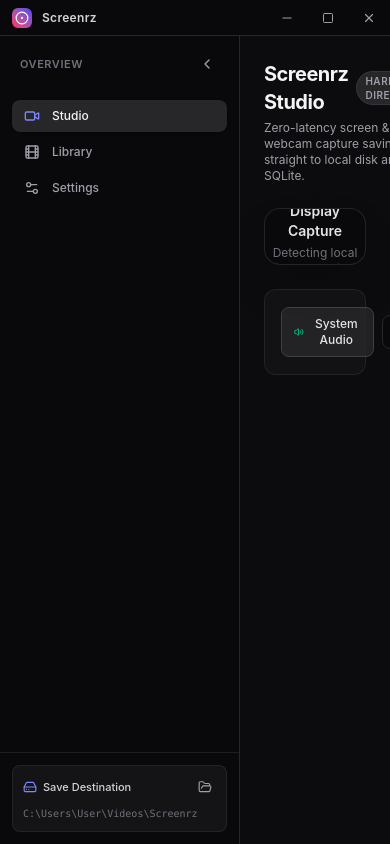
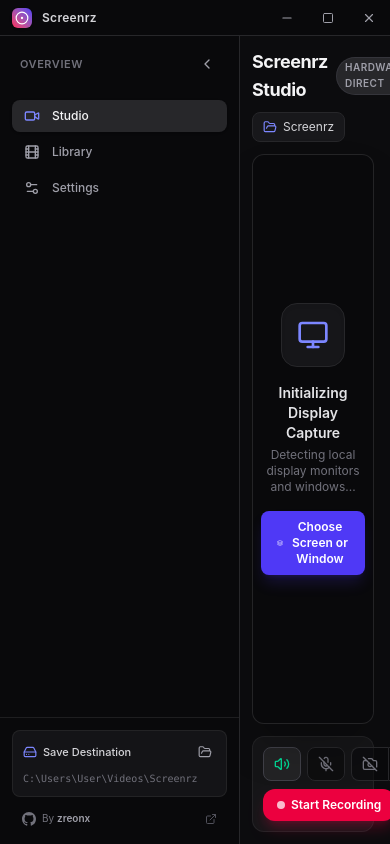
Before and after one commit to zreonx/screenrz, a React (Vite) app: page / in a window 390 px wide. Built offline with nearby package versions, Linux system fonts and the light colour scheme.

Commit message:
feat: add About & Developer section (zreonx), github link handler, and responsive Studio recording controls for low height/width

```diff
--- a/electron/preload.ts
+++ b/electron/preload.ts
@@ -55,6 +55,7 @@
   selectDirectory: () => ipcRenderer.invoke('dialog:select-directory'),
   openInExplorer: (filePath: string) => ipcRenderer.invoke('shell:open-in-explorer', filePath),
   openPath: (filePath: string) => ipcRenderer.invoke('shell:open-path', filePath),
+  openExternal: (url: string) => ipcRenderer.invoke('shell:open-external', url),
 
   // Screen Capturer Sources
   getSources: () => ipcRenderer.invoke('capturer:get-sources'),
--- a/package.json
+++ b/package.json
@@ -21,7 +21,7 @@
     "react",
     "tailwind"
   ],
-  "author": "",
+  "author": "zreonx",
   "license": "MIT",
   "dependencies": {
     "clsx": "^2.1.1",
--- a/src/components/layout/Sidebar.tsx
+++ b/src/components/layout/Sidebar.tsx
@@ -7,6 +7,7 @@
   ChevronLeft,
   ChevronRight,
   HardDrive,
+  ExternalLink,
 } from 'lucide-react';
 import { cn } from '@/lib/utils';
 import { AppSettings } from '@/types/electron';
@@ -174,6 +175,38 @@
             <FolderOpen className="w-4 h-4" />
           </button>
         )}
+
+        {/* Creator Attribution */}
+        {!collapsed ? (
+          <button
+            onClick={() => {
+              const url = 'https://github.com/zreonx';
+              window.electronAPI?.openExternal?.(url) || window.open(url, '_blank');
+            }}
+            className="w-full mt-2 flex items-center justify-between px-2.5 py-1.5 rounded-lg text-[10px] text-zinc-500 hover:text-zinc-200 hover:bg-zinc-900/80 transition-colors group"
+          >
+            <div className="flex items-center gap-1.5">
+              <svg className="w-3.5 h-3.5 fill-current text-zinc-500 group-hover:text-zinc-200 transition-colors" viewBox="0 0 24 24">
+                <path d="M12 0C5.37 0 0 5.37 0 12c0 5.31 3.435 9.795 8.205 11.385.6.105.825-.255.825-.57 0-.285-.015-1.23-.015-2.235-3.015.555-3.795-.735-4.035-1.41-.135-.345-.72-1.41-1.23-1.695-.42-.225-1.02-.78-.015-.795.945-.015 1.62.87 1.845 1.23 1.08 1.815 2.805 1.305 3.495.99.105-.78.42-1.305.765-1.605-2.67-.3-5.46-1.335-5.46-5.925 0-1.305.465-2.385 1.23-3.225-.12-.3-.54-1.53.12-3.18 0 0 1.005-.315 3.3 1.23.96-.27 1.98-.405 3-.405s2.04.135 3 .405c2.295-1.56 3.3-1.23 3.3-1.23.66 1.65.24 2.88.12 3.18.765.84 1.23 1.905 1.23 3.225 0 4.605-2.805 5.625-5.475 5.925.435.375.81 1.095.81 2.22 0 1.605-.015 2.895-.015 3.3 0 .315.225.69.825.57A12.02 12.02 0 0024 12c0-6.63-5.37-12-12-12z" />
+              </svg>
+              <span>By <strong className="font-semibold text-zinc-400 group-hover:text-zinc-200">zreonx</strong></span>
+            </div>
+            <ExternalLink className="w-3 h-3 text-zinc-600 group-hover:text-zinc-400 transition-colors" />
+          </button>
+        ) : (
+          <button
+            onClick={() => {
+              const url = 'https://github.com/zreonx';
+              window.electronAPI?.openExternal?.(url) || window.open(url, '_blank');
+            }}
+            title="GitHub: zreonx"
+            className="w-full mt-2 flex justify-center p-2 rounded-lg text-zinc-500 hover:text-zinc-200 hover:bg-zinc-800/70 transition-colors"
+          >
+            <svg className="w-3.5 h-3.5 fill-current" viewBox="0 0 24 24">
+              <path d="M12 0C5.37 0 0 5.37 0 12c0 5.31 3.435 9.795 8.205 11.385.6.105.825-.255.825-.57 0-.285-.015-1.23-.015-2.235-3.015.555-3.795-.735-4.035-1.41-.135-.345-.72-1.41-1.23-1.695-.42-.225-1.02-.78-.015-.795.945-.015 1.62.87 1.845 1.23 1.08 1.815 2.805 1.305 3.495.99.105-.78.42-1.305.765-1.605-2.67-.3-5.46-1.335-5.46-5.925 0-1.305.465-2.385 1.23-3.225-.12-.3-.54-1.53.12-3.18 0 0 1.005-.315 3.3 1.23.96-.27 1.98-.405 3-.405s2.04.135 3 .405c2.295-1.56 3.3-1.23 3.3-1.23.66 1.65.24 2.88.12 3.18.765.84 1.23 1.905 1.23 3.225 0 4.605-2.805 5.625-5.475 5.925.435.375.81 1.095.81 2.22 0 1.605-.015 2.895-.015 3.3 0 .315.225.69.825.57A12.02 12.02 0 0024 12c0-6.63-5.37-12-12-12z" />
+            </svg>
+          </button>
+        )}
       </div>
     </aside>
   );
--- a/src/components/recording/Studio.tsx
+++ b/src/components/recording/Studio.tsx
@@ -668,24 +668,24 @@
   }, [recordingState, duration, onRecordingStateChange]);
 
   return (
-    <div className="flex flex-col h-full overflow-y-auto p-6 space-y-6">
+    <div className="flex flex-col h-full overflow-y-auto p-3 sm:p-5 gap-3 sm:gap-4 settings-scroll">
       {/* Top Banner & Title */}
-      <div className="flex items-center justify-between">
+      <div className="flex flex-wrap items-center justify-between gap-2 flex-shrink-0">
         <div>
-          <h1 className="text-xl font-bold tracking-tight text-zinc-100 flex items-center gap-2">
+          <h1 className="text-lg sm:text-xl font-bold tracking-tight text-zinc-100 flex items-center gap-2">
             Screenrz Studio
             <span className="text-[10px] uppercase font-semibold tracking-wider px-2 py-0.5 rounded-full bg-zinc-800 text-zinc-400 border border-zinc-700/60">
               Hardware Direct
             </span>
           </h1>
-          <p className="text-xs text-zinc-400 mt-1">
-            Zero-latency screen & webcam capture saving straight to local disk and SQLite.
+          <p className="text-xs text-zinc-400 mt-0.5 hidden sm:block">
+            Zero-latency screen &amp; webcam capture saving straight to local disk and SQLite.
           </p>
         </div>
 
         {/* Hotkey hint + Destination Path */}
         <div className="flex items-center gap-2">
-          <div className="hidden sm:flex items-center gap-1.5 px-2.5 py-1 rounded-md bg-zinc-900 border border-zinc-800 text-[11px] text-zinc-400 font-mono">
+          <div className="hidden md:flex items-center gap-1.5 px-2.5 py-1 rounded-md bg-zinc-900 border border-zinc-800 text-[11px] text-zinc-400 font-mono">
             <span className="text-zinc-500">Record:</span>
             <kbd className="px-1.5 py-0.5 rounded bg-zinc-800 text-zinc-300 font-semibold border border-zinc-700 text-[10px]">
               F12
@@ -694,18 +694,18 @@
 
           <button
             onClick={onOpenSettings}
-            className="flex items-center gap-2 px-3 py-1.5 rounded-lg bg-zinc-900 border border-zinc-800 text-xs text-zinc-300 hover:text-zinc-100 hover:bg-zinc-800/80 transition-colors"
+            className="flex items-center gap-1.5 px-2.5 sm:px-3 py-1.5 rounded-lg bg-zinc-900 border border-zinc-800 text-xs text-zinc-300 hover:text-zinc-100 hover:bg-zinc-800/80 transition-colors"
           >
-            <FolderOpen className="w-3.5 h-3.5 text-indigo-400" />
-            <span className="max-w-[180px] truncate">
+            <FolderOpen className="w-3.5 h-3.5 text-indigo-400 flex-shrink-0" />
+            <span className="max-w-[120px] sm:max-w-[180px] truncate">
               {settings?.outputDirectory ? settings.outputDirectory.split('\\').pop() : 'Output folder'}
             </span>
           </button>
         </div>
       </div>
 
-      {/* Main Studio Viewport */}
-      <div className="relative aspect-video w-full rounded-2xl bg-[#09090b] border border-zinc-800/90 overflow-hidden shadow-2xl flex items-center justify-center group select-none">
+      {/* Main Studio Viewport - Flexibly fits available height so controls are never pushed off */}
+      <div className="relative flex-1 min-h-[160px] w-full rounded-xl sm:rounded-2xl bg-[#09090b] border border-zinc-800/90 overflow-hidden shadow-2xl flex items-center justify-center group select-none">
         {/* Base Screen Video */}
         <video
           ref={videoPreviewRef}
@@ -722,16 +722,16 @@
             title="Click to cycle webcam position (Bottom-Right, Bottom-Left, Top-Left, Top-Right)"
             className={`absolute z-20 cursor-pointer shadow-2xl transition-all duration-300 border-2 border-indigo-500 bg-zinc-950 overflow-hidden group/cam ${
               cameraPosition === 'bottom-right'
-                ? 'bottom-5 right-5'
+                ? 'bottom-2 right-2 sm:bottom-4 sm:right-4'
                 : cameraPosition === 'bottom-left'
-                ? 'bottom-5 left-5'
+                ? 'bottom-2 left-2 sm:bottom-4 sm:left-4'
                 : cameraPosition === 'top-right'
-                ? 'top-5 right-5'
-                : 'top-5 left-5'
+                ? 'top-2 right-2 sm:top-4 sm:right-4'
+                : 'top-2 left-2 sm:top-4 sm:left-4'
             } ${
               cameraShape === 'circle'
-                ? 'w-32 h-32 rounded-full'
-                : 'w-48 h-28 rounded-xl'
+                ? 'w-20 h-20 sm:w-28 sm:h-28 md:w-32 md:h-32 rounded-full'
+                : 'w-32 h-20 sm:w-40 sm:h-24 md:w-48 md:h-28 rounded-lg sm:rounded-xl'
             }`}
           >
             <video
@@ -814,44 +814,47 @@
         )}
       </div>
 
-      {/* Control Strip & Audio/Camera Toggles */}
-      <div className="relative flex items-center justify-between p-4 rounded-xl bg-zinc-900/60 border border-zinc-800/80">
-        {/* Left: Audio & Device Controls */}
-        <div className="flex items-center gap-2">
+      {/* Control Strip — responsive: flex-shrink-0 so it NEVER gets cut off or hidden */}
+      <div className="flex flex-wrap items-center justify-between gap-2 p-2.5 sm:p-3 rounded-xl bg-zinc-900/80 border border-zinc-800/80 flex-shrink-0">
+
+        {/* Left: Audio & Device Toggles */}
+        <div className="flex items-center gap-1.5 flex-shrink-0">
           {/* System Audio Toggle */}
           <button
             onClick={() => setSysAudioEnabled(!sysAudioEnabled)}
             disabled={recordingState !== 'idle'}
-            className={`flex items-center gap-2 px-3 py-2 rounded-lg text-xs font-medium transition-colors border ${
+            title={sysAudioEnabled ? 'Disable System Audio' : 'Enable System Audio'}
+            className={`flex items-center gap-1.5 px-2.5 py-2 rounded-lg text-xs font-medium transition-colors border ${
               sysAudioEnabled
                 ? 'bg-zinc-800/80 text-zinc-200 border-zinc-700'
                 : 'bg-zinc-950/60 text-zinc-500 border-zinc-800 hover:text-zinc-300'
             }`}
           >
             {sysAudioEnabled ? (
-              <Volume2 className="w-4 h-4 text-emerald-400" />
+              <Volume2 className="w-4 h-4 text-emerald-400 flex-shrink-0" />
             ) : (
-              <VolumeX className="w-4 h-4" />
+              <VolumeX className="w-4 h-4 flex-shrink-0" />
             )}
-            <span>System Audio</span>
+            <span className="hidden sm:inline whitespace-nowrap">System Audio</span>
           </button>
 
           {/* Microphone Toggle */}
           <button
             onClick={() => setMicEnabled(!micEnabled)}
             disabled={recordingState !== 'idle'}
-            className={`flex items-center gap-2 px-3 py-2 rounded-lg text-xs font-medium transition-colors border ${
+            title={micEnabled ? 'Disable Microphone' : 'Enable Microphone'}
+            className={`flex items-center gap-1.5 px-2.5 py-2 rounded-lg text-xs font-medium transition-colors border ${
               micEnabled
                 ? 'bg-zinc-800/80 text-zinc-200 border-zinc-700'
                 : 'bg-zinc-950/60 text-zinc-500 border-zinc-800 hover:text-zinc-300'
             }`}
           >
             {micEnabled ? (
-              <Mic className="w-4 h-4 text-emerald-400" />
+              <Mic className="w-4 h-4 text-emerald-400 flex-shrink-0" />
             ) : (
-              <MicOff className="w-4 h-4" />
+              <MicOff className="w-4 h-4 flex-shrink-0" />
             )}
-            <span>Microphone</span>
+            <span className="hidden sm:inline whitespace-nowrap">Microphone</span>
           </button>
 
           {/* Camera Overlay Toggle & Config */}
@@ -859,18 +862,19 @@
             <button
               onClick={toggleCamera}
               disabled={recordingState !== 'idle'}
-              className={`flex items-center gap-2 px-3 py-2 rounded-l-lg text-xs font-medium transition-colors border border-r-0 ${
+              title={cameraEnabled ? 'Disable Webcam PiP' : 'Enable Webcam PiP'}
+              className={`flex items-center gap-1.5 px-2.5 py-2 rounded-l-lg text-xs font-medium transition-colors border border-r-0 ${
                 cameraEnabled
                   ? 'bg-indigo-950/60 text-indigo-300 border-indigo-700/80'
                   : 'bg-zinc-950/60 text-zinc-500 border-zinc-800 hover:text-zinc-300'
               }`}
             >
               {cameraEnabled ? (
-                <Camera className="w-4 h-4 text-indigo-400" />
+                <Camera className="w-4 h-4 text-indigo-400 flex-shrink-0" />
               ) : (
-                <CameraOff className="w-4 h-4" />
+                <CameraOff className="w-4 h-4 flex-shrink-0" />
               )}
-              <span>Webcam PiP</span>
+              <span className="hidden sm:inline whitespace-nowrap">Webcam PiP</span>
             </button>
 
             <button
@@ -982,54 +986,54 @@
           </div>
         </div>
 
-        {/* Center: Primary Record Controls */}
-        <div className="flex items-center gap-3">
+        {/* Center: Primary Record Controls — always visible and responsive */}
+        <div className="flex items-center gap-1.5 sm:gap-2 mx-auto sm:mx-0 flex-shrink-0">
           {recordingState === 'idle' ? (
             <button
               onClick={handleStartRecording}
-              className="flex items-center gap-2.5 px-6 py-2.5 rounded-xl bg-rose-600 hover:bg-rose-500 text-white font-semibold text-xs shadow-lg shadow-rose-600/25 transition-all hover:scale-[1.03] active:scale-[0.98]"
+              className="flex items-center gap-1.5 sm:gap-2 px-3.5 sm:px-5 py-2 sm:py-2.5 rounded-xl bg-rose-600 hover:bg-rose-500 text-white font-semibold text-xs shadow-lg shadow-rose-600/25 transition-all hover:scale-[1.03] active:scale-[0.98] whitespace-nowrap"
             >
-              <div className="w-2.5 h-2.5 rounded-full bg-white animate-pulse" />
-              Start Recording
-              <span className="ml-1 text-[10px] opacity-75 font-mono">(F12)</span>
+              <div className="w-2 sm:w-2.5 h-2 sm:h-2.5 rounded-full bg-white animate-pulse flex-shrink-0" />
+              <span>Start Recording</span>
+              <span className="hidden sm:inline text-[10px] opacity-75 font-mono">(F12)</span>
             </button>
           ) : (
-            <div className="flex items-center gap-2">
+            <div className="flex items-center gap-1.5 sm:gap-2">
               {recordingState === 'recording' ? (
                 <button
                   onClick={handlePauseRecording}
                   title="Pause recording (Shift+F12)"
-                  className="flex items-center gap-2 px-4 py-2 rounded-lg bg-zinc-800 hover:bg-zinc-700 text-zinc-200 text-xs font-medium border border-zinc-700 transition-colors"
+                  className="flex items-center gap-1.5 px-2.5 sm:px-3 py-1.5 sm:py-2 rounded-lg bg-zinc-800 hover:bg-zinc-700 text-zinc-200 text-xs font-medium border border-zinc-700 transition-colors whitespace-nowrap"
                 >
-                  <Pause className="w-3.5 h-3.5" />
-                  Pause
+                  <Pause className="w-3.5 h-3.5 flex-shrink-0" />
+                  <span className="hidden sm:inline">Pause</span>
                 </button>
               ) : (
                 <button
                   onClick={handleResumeRecording}
                   title="Resume recording (Shift+F12)"
-                  className="flex items-center gap-2 px-4 py-2 rounded-lg bg-indigo-600 hover:bg-indigo-500 text-white text-xs font-medium shadow-md transition-colors"
+                  className="flex items-center gap-1.5 px-2.5 sm:px-3 py-1.5 sm:py-2 rounded-lg bg-indigo-600 hover:bg-indigo-500 text-white text-xs font-medium shadow-md transition-colors whitespace-nowrap"
                 >
-                  <Play className="w-3.5 h-3.5" />
-                  Resume
+                  <Play className="w-3.5 h-3.5 flex-shrink-0" />
+                  <span className="hidden sm:inline">Resume</span>
                 </button>
               )}
 
               <button
                 onClick={handleStopRecording}
                 title="Stop recording (F12)"
-                className="flex items-center gap-2 px-5 py-2 rounded-lg bg-zinc-200 hover:bg-white text-zinc-950 text-xs font-semibold shadow-md transition-colors"
+                className="flex items-center gap-1.5 px-3 sm:px-4 py-1.5 sm:py-2 rounded-lg bg-zinc-200 hover:bg-white text-zinc-950 text-xs font-semibold shadow-md transition-colors whitespace-nowrap"
               >
-                <Square className="w-3.5 h-3.5 fill-current" />
-                Finish & Save
+                <Square className="w-3.5 h-3.5 fill-current flex-shrink-0" />
+                <span>Finish &amp; Save</span>
               </button>
             </div>
           )}
         </div>
 
-        {/* Right: Quick Spec Info */}
-        <div className="flex items-center gap-3 text-xs text-zinc-400">
-          <span className="flex items-center gap-1.5 font-mono text-[11px] text-zinc-400">
+        {/* Right: Spec badge — hidden on small widths */}
+        <div className="hidden md:flex items-center flex-shrink-0">
+          <span className="flex items-center gap-1.5 font-mono text-[11px] text-zinc-400 whitespace-nowrap">
             <Sparkles className="w-3 h-3 text-indigo-400" />
             {cameraEnabled ? 'Composited PiP' : 'Hardware Direct'}
           </span>
--- a/src/components/settings/SettingsModal.tsx
+++ b/src/components/settings/SettingsModal.tsx
@@ -9,6 +9,9 @@
   Keyboard,
   Sparkles,
   Camera,
+  Info,
+  ExternalLink,
+  Heart,
 } from 'lucide-react';
 import { AppSettings } from '@/types/electron';
 
@@ -38,6 +41,15 @@
   const handleOpenCurrentFolder = () => {
     if (settings?.outputDirectory) {
       window.electronAPI?.openInExplorer(settings.outputDirectory);
+    }
+  };
+
+  const handleOpenGithub = () => {
+    const url = 'https://github.com/zreonx';
+    if (window.electronAPI?.openExternal) {
+      window.electronAPI.openExternal(url);
+    } else {
+      window.open(url, '_blank');
     }
   };
 
@@ -297,6 +309,83 @@
           SQLite Database: Active & Synchronized
         </div>
       </div>
+
+      {/* SECTION 6: About & Developer Information */}
+      <div className="p-5 rounded-xl bg-zinc-900/60 border border-zinc-800 space-y-4">
+        <div className="flex items-center justify-between">
+          <div className="flex items-center gap-2 text-sm font-semibold text-zinc-100">
+            <Info className="w-4 h-4 text-indigo-400" />
+            <h3>About Screenrz</h3>
+          </div>
+          <span className="text-[11px] font-mono px-2 py-0.5 rounded-full bg-zinc-800 text-zinc-300 border border-zinc-700/60">
+            v1.0.0
+          </span>
+        </div>
+
+        <p className="text-xs text-zinc-400 leading-relaxed">
+          High-performance screen &amp; webcam recorder built for Windows with Bandicam-speed performance, GPU shader compositing, local SQLite storage, and complete offline privacy.
+        </p>
+
+        {/* Developer Card */}
+        <div className="p-4 rounded-xl bg-zinc-950/80 border border-zinc-800 flex flex-col sm:flex-row items-start sm:items-center justify-between gap-4">
+          <div className="flex items-center gap-3">
+            <div className="w-10 h-10 rounded-full bg-zinc-800 border border-zinc-700/70 flex items-center justify-center text-zinc-200 flex-shrink-0 shadow-inner">
+              <svg className="w-5 h-5 fill-current" viewBox="0 0 24 24" aria-hidden="true">
+                <path d="M12 0C5.37 0 0 5.37 0 12c0 5.31 3.435 9.795 8.205 11.385.6.105.825-.255.825-.57 0-.285-.015-1.23-.015-2.235-3.015.555-3.795-.735-4.035-1.41-.135-.345-.72-1.41-1.23-1.695-.42-.225-1.02-.78-.015-.795.945-.015 1.62.87 1.845 1.23 1.08 1.815 2.805 1.305 3.495.99.105-.78.42-1.305.765-1.605-2.67-.3-5.46-1.335-5.46-5.925 0-1.305.465-2.385 1.23-3.225-.12-.3-.54-1.53.12-3.18 0 0 1.005-.315 3.3 1.23.96-.27 1.98-.405 3-.405s2.04.135 3 .405c2.295-1.56 3.3-1.23 3.3-1.23.66 1.65.24 2.88.12 3.18.765.84 1.23 1.905 1.23 3.225 0 4.605-2.805 5.625-5.475 5.925.435.375.81 1.095.81 2.22 0 1.605-.015 2.895-.015 3.3 0 .315.225.69.825.57A12.02 12.02 0 0024 12c0-6.63-5.37-12-12-12z" />
+              </svg>
+            </div>
+            <div>
+              <div className="flex items-center gap-2">
+                <span className="text-sm font-semibold text-zinc-100">zreonx</span>
+                <span className="text-[10px] px-1.5 py-0.5 rounded bg-indigo-500/10 text-indigo-400 border border-indigo-500/20 font-medium">
+                  Developer
+                </span>
+              </div>
+              <p className="text-[11px] text-zinc-400 font-mono mt-0.5">github.com/zreonx</p>
+            </div>
+          </div>
+
+          <button
+            onClick={handleOpenGithub}
+            className="flex items-center gap-2 px-3.5 py-2 rounded-lg bg-zinc-800 hover:bg-zinc-700 text-zinc-100 hover:text-white text-xs font-medium transition-colors border border-zinc-700 shadow-sm"
+          >
+            <span>GitHub Profile</span>
+            <ExternalLink className="w-3.5 h-3.5 text-indigo-400" />
+          </button>
+        </div>
+
+        {/* Tech Stack Specs */}
+        <div className="pt-2 border-t border-zinc-800/80 grid grid-cols-2 sm:grid-cols-4 gap-2 text-center">
+          <div className="p-2 rounded-lg bg-zinc-950/50 border border-zinc-800/60">
+            <span className="text-[10px] text-zinc-500 block uppercase">Runtime</span>
+            <span className="text-xs text-zinc-300 font-medium">Electron 44</span>
+          </div>
+          <div className="p-2 rounded-lg bg-zinc-950/50 border border-zinc-800/60">
+            <span className="text-[10px] text-zinc-500 block uppercase">Frontend</span>
+            <span className="text-xs text-zinc-300 font-medium">React 19</span>
+          </div>
+          <div className="p-2 rounded-lg bg-zinc-950/50 border border-zinc-800/60">
+            <span className="text-[10px] text-zinc-500 block uppercase">Compositor</span>
+            <span className="text-xs text-zinc-300 font-medium">WebGL GLSL</span>
+          </div>
+          <div className="p-2 rounded-lg bg-zinc-950/50 border border-zinc-800/60">
+            <span className="text-[10px] text-zinc-500 block uppercase">Database</span>
+            <span className="text-xs text-zinc-300 font-medium">node:sqlite</span>
+          </div>
+        </div>
+
+        <div className="flex items-center justify-center gap-1.5 pt-1 text-[11px] text-zinc-500">
+          <span>Crafted with</span>
+          <Heart className="w-3 h-3 text-rose-500 fill-rose-500/40 inline" />
+          <span>by</span>
+          <button
+            onClick={handleOpenGithub}
+            className="text-zinc-400 hover:text-indigo-400 font-medium transition-colors underline underline-offset-2"
+          >
+            zreonx
+          </button>
+        </div>
+      </div>
       </div>
     </div>
   );
--- a/src/types/electron.d.ts
+++ b/src/types/electron.d.ts
@@ -53,6 +53,7 @@
   selectDirectory: () => Promise<string | null>;
   openInExplorer: (filePath: string) => Promise<void>;
   openPath: (filePath: string) => Promise<void>;
+  openExternal: (url: string) => Promise<void>;
 
   // Native Screen Capturer
   getSources: () => Promise<DesktopCapturerSource[]>;
```
Also changed, not shown: electron/main.ts (+14 -0 lines).
